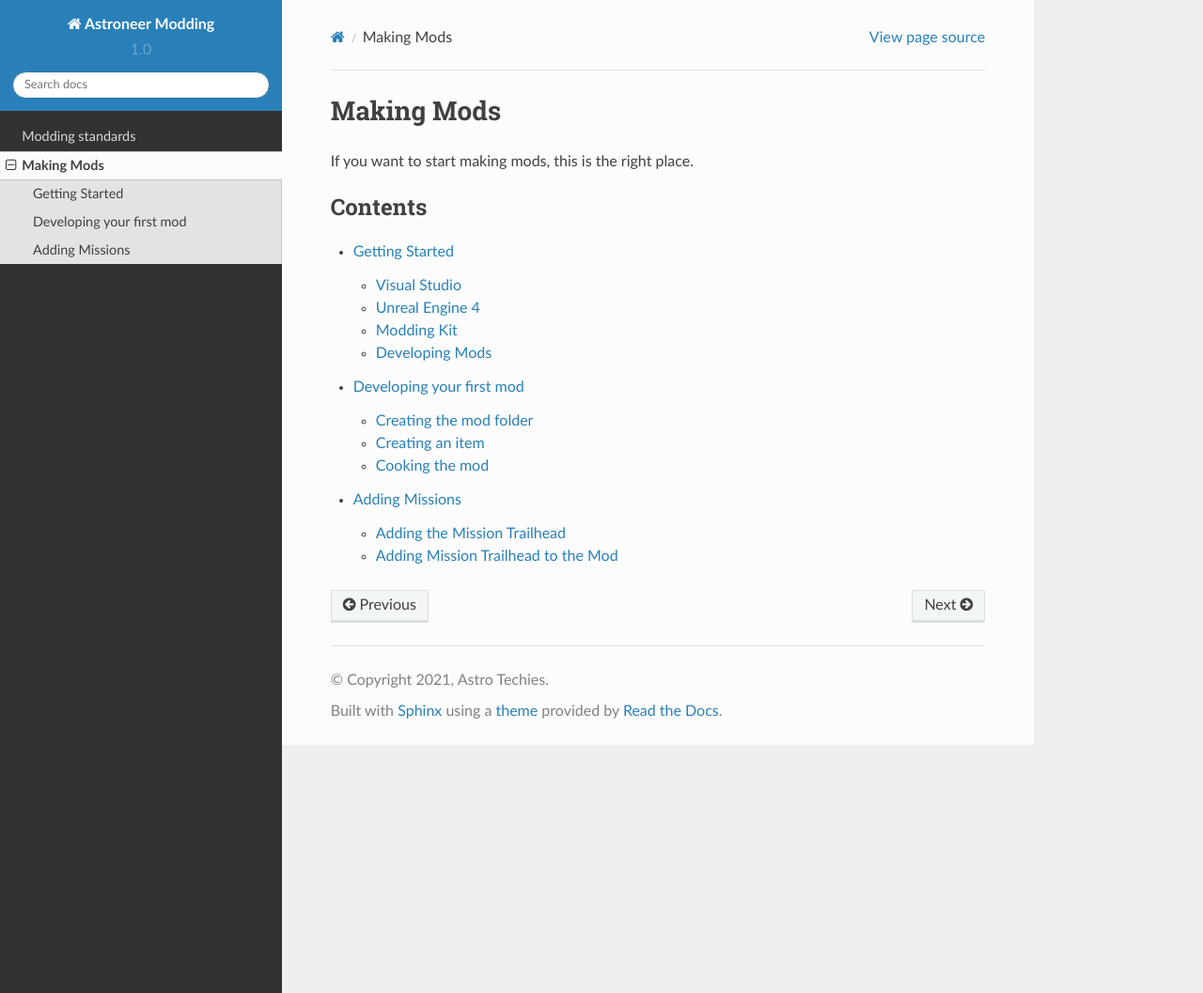
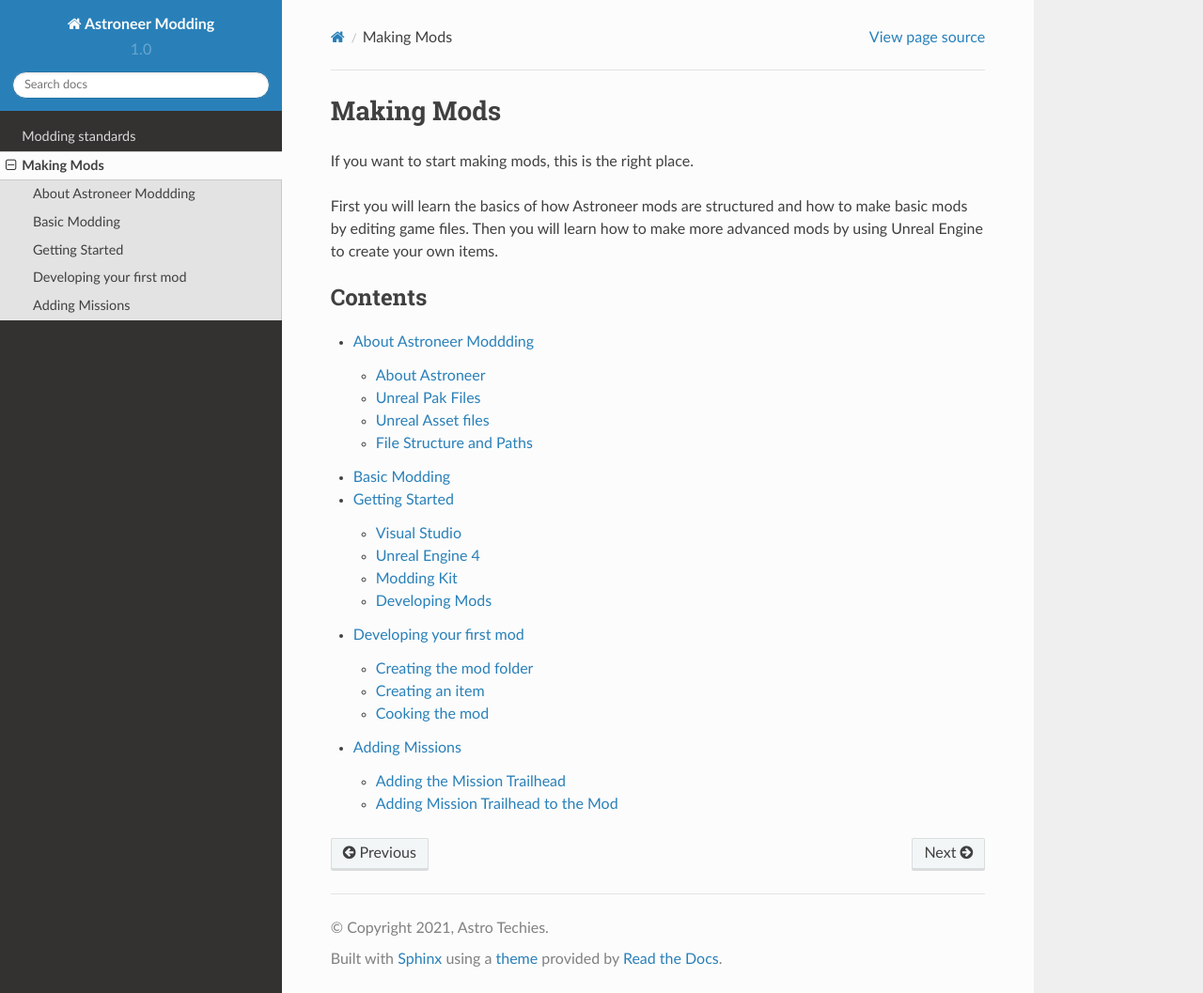
Before and after one commit to AstroTechies/astroneermodding, a Sphinx documentation site: the page built from docs/guides/index.rst, in a window 1280 px wide and 1057 px high. Shown: the whole window at 94% size. Built offline with Sphinx 7.4.7 and the Read the Docs theme 2.0.0, drawn with Linux system fonts in a browser that asks for light colours.

Commit message:
Add some basic info about modding

```diff
--- a/docs/guides/addingMissions.rst
+++ b/docs/guides/addingMissions.rst
@@ -71,7 +71,7 @@ So the file looks like this:
 
 .. code-block:: JSON
 
-        {
+    {
         "schema_version": 1,
         "name": "Tutorial Mod",
         "mod_id": "TutorialMod",
--- /dev/null
+++ b/docs/guides/basicModding.rst
@@ -0,0 +1,5 @@
+Basic Modding
+=============
+
+.. contents:: Contents
+    :depth: 3
--- a/docs/guides/index.rst
+++ b/docs/guides/index.rst
@@ -4,10 +4,15 @@ Making Mods
 
 If you want to start making mods, this is the right place.
 
+First you will learn the basics of how Astroneer mods are structured and how to make basic mods by editing game files.
+Then you will learn how to make more advanced mods by using Unreal Engine to create your own items.
+
 .. toctree::
    :caption: Contents
    :maxdepth: 2
 
+   aboutMods
+   basicModding
    modsGettingStarted
    developingFirstMod
    addingMissions
--- a/docs/standards/index.rst
+++ b/docs/standards/index.rst
@@ -4,7 +4,7 @@ Modding standards
 .. contents:: Contents
     :depth: 3
 
-.. include:: notice.rst
+.. include:: ../notice.rst
 
 
 .. _standards:
```
Also changed, not shown: docs/guides/aboutMods.rst (added, +72 -0 lines).
